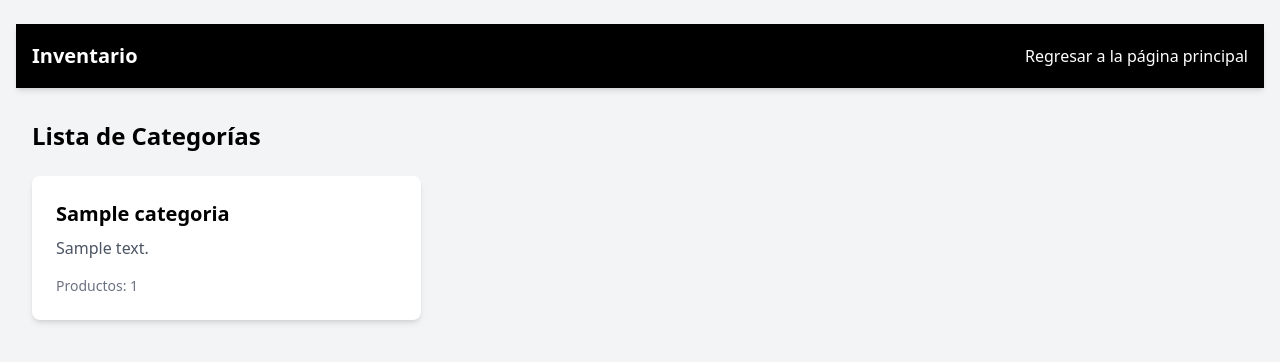
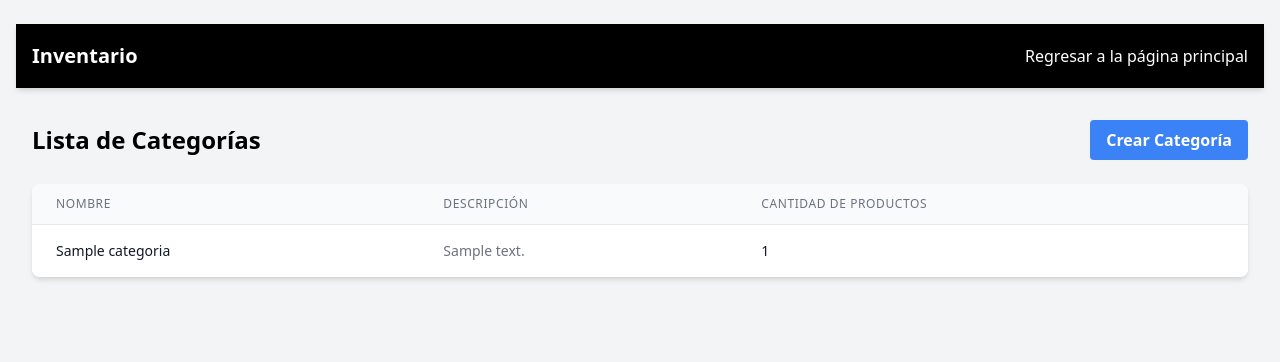
Before and after one commit to JairAlexey/Gestor-de-Inventario, a Django app: template tasks/templates/productos/lista_categorias.html in a window 1280 px wide. Shown: the top 362 px of the page. Run offline with Django 5.2, Linux system fonts and the light colour scheme; the template is opened without the code that fills it: values that come from a table or form of the project are taken from there, others are empty; tables that the repository leaves empty hold one stand-in row (values such as "Sample post"); some libraries are stand-ins or nearby versions.

Commit message:
Refactor feature flag context handling, update Kubernetes service type to NodePort, and enhance category list display with a table format and creation link

```diff
--- a/feature_flags.py
+++ b/feature_flags.py
@@ -26,8 +26,6 @@ def is_feature_enabled(flag_key: str, user=None):
             .build()
         )
 
-    print("👉 Enviando contexto a LaunchDarkly:", ld_context)
-
     # Evaluar flag
     value = client.variation(flag_key, ld_context, False)
     return value
--- a/k8s/service.yaml
+++ b/k8s/service.yaml
@@ -5,7 +5,7 @@ metadata:
   labels:
     app: gestor-inventario
 spec:
-  type: LoadBalancer
+  type: NodePort
   ports:
     - port: 80
       targetPort: 8000
--- a/tasks/templates/productos/lista_categorias.html
+++ b/tasks/templates/productos/lista_categorias.html
@@ -17,18 +17,59 @@
 </div>
 
 <div class="container mx-auto px-4 py-8">
-    <h1 class="text-2xl font-bold mb-6">Lista de Categorías</h1>
+    <div class="flex justify-between items-center mb-6">
+        <h1 class="text-2xl font-bold">Lista de Categorías</h1>
+        <a href="{% url 'crear_categoria' %}" class="bg-blue-500 hover:bg-blue-700 text-white font-bold py-2 px-4 rounded transition-colors">
+            Crear Categoría
+        </a>
+    </div>
 
-    <div class="grid grid-cols-1 md:grid-cols-2 lg:grid-cols-3 gap-6">
-        {% for categoria in categorias %}
-        <div class="bg-white shadow-md rounded-lg p-6">
-            <h2 class="text-xl font-semibold mb-2">{{ categoria.nombre }}</h2>
-            <p class="text-gray-600 mb-4">{{ categoria.descripcion }}</p>
-            <div class="text-sm text-gray-500">
-                Productos: {{ categoria.producto_set.count }}
-            </div>
-        </div>
-        {% endfor %}
+    {% if categorias %}
+    <div class="bg-white shadow-md rounded-lg overflow-hidden">
+        <table class="min-w-full divide-y divide-gray-200">
+            <thead class="bg-gray-50">
+                <tr>
+                    <th class="px-6 py-3 text-left text-xs font-medium text-gray-500 uppercase tracking-wider">
+                        Nombre
+                    </th>
+                    <th class="px-6 py-3 text-left text-xs font-medium text-gray-500 uppercase tracking-wider">
+                        Descripción
+                    </th>
+                    <th class="px-6 py-3 text-left text-xs font-medium text-gray-500 uppercase tracking-wider">
+                        Cantidad de Productos
+                    </th>
+                </tr>
+            </thead>
+            <tbody class="bg-white divide-y divide-gray-200">
+                {% for categoria in categorias %}
+                <tr class="hover:bg-gray-50">
+                    <td class="px-6 py-4 whitespace-nowrap">
+                        <div class="text-sm font-medium text-gray-900">{{ categoria.nombre }}</div>
+                    </td>
+                    <td class="px-6 py-4">
+                        <div class="text-sm text-gray-500">
+                            {% if categoria.descripcion %}
+                                {{ categoria.descripcion|truncatewords:15 }}
+                            {% else %}
+                                <span class="text-gray-400 italic">Sin descripción</span>
+                            {% endif %}
+                        </div>
+                    </td>
+                    <td class="px-6 py-4 whitespace-nowrap">
+                        <div class="text-sm text-gray-900">{{ categoria.producto_set.count }}</div>
+                    </td>
+                </tr>
+                {% endfor %}
+            </tbody>
+        </table>
     </div>
+    {% else %}
+    <div class="bg-white shadow-md rounded-lg p-8 text-center">
+        <p class="text-gray-500 text-lg">No hay categorías registradas.</p>
+        <a href="{% url 'crear_categoria' %}" class="mt-4 inline-block bg-blue-500 hover:bg-blue-700 text-white font-bold py-2 px-4 rounded transition-colors">
+            Crear Primera Categoría
+        </a>
+    </div>
+    {% endif %}
 </div>
 {% endblock %}
```
